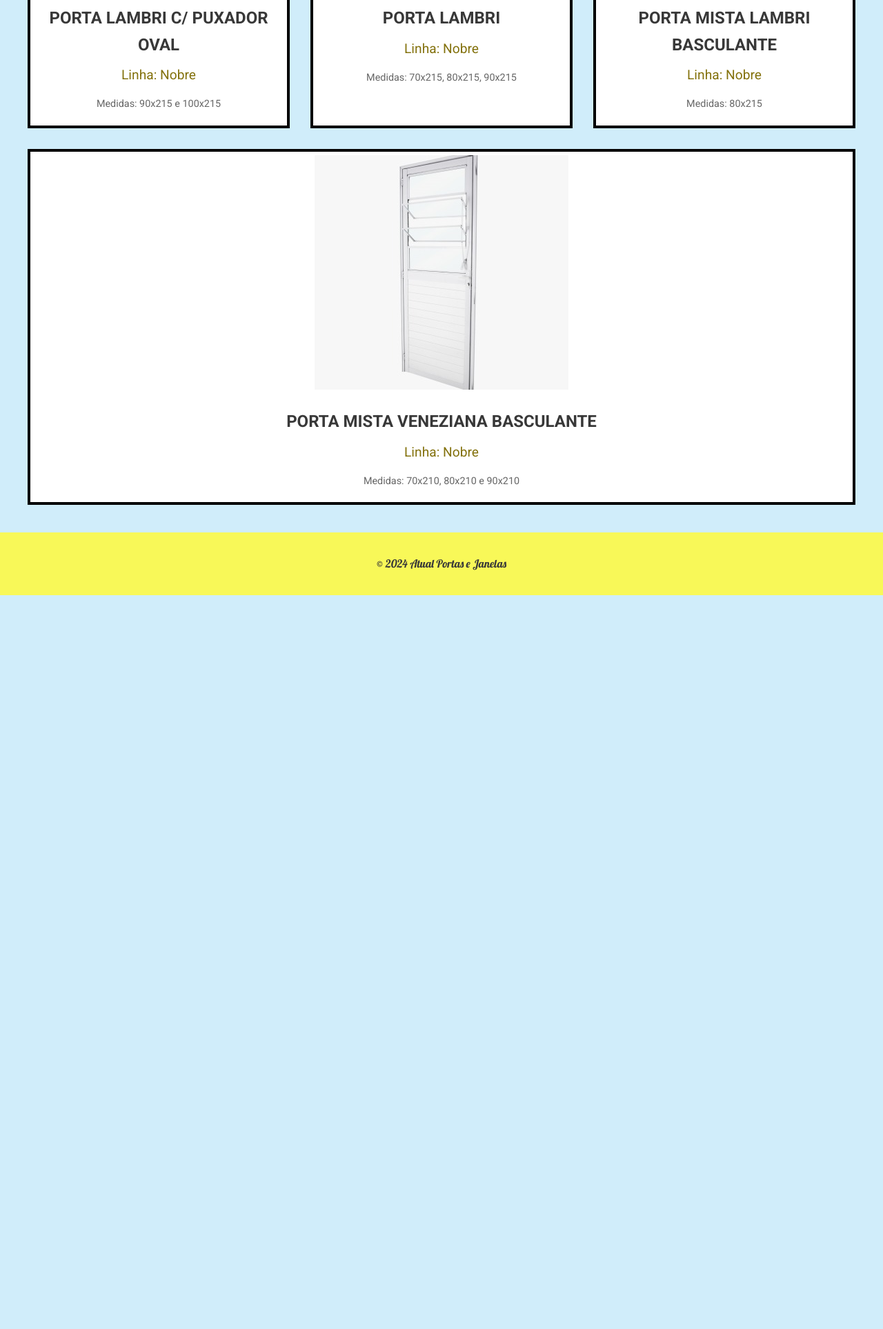
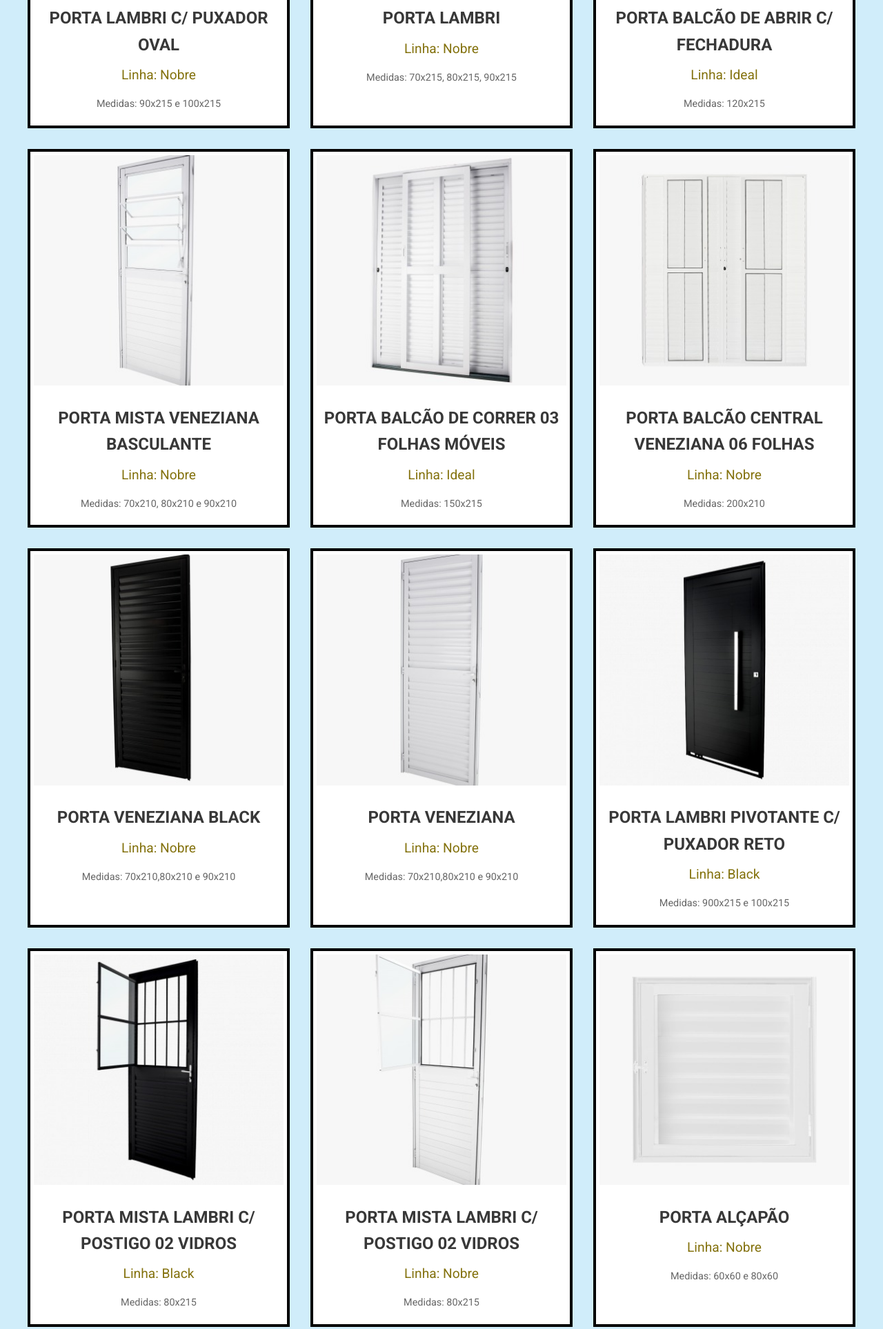
Before and after one commit to Dong0s/Portas-Janelas, a plain HTML site: page portas.html in a window 1280 px wide. Shown: the part 3040-4967 px from the top of the page at 69% size. Before the commit the page ends 3903 px from the top, so only its background shows below. Drawn offline with Linux system fonts and the light colour scheme.

Commit message:
att css/html

```diff
--- a/portas.html
+++ b/portas.html
@@ -140,16 +140,64 @@
                 <p class="installments">Medidas: 70x215, 80x215, 90x215</p>
             </article>
             <article class="product">
-                <img src="imagens/Portas/Porta (15).jpg" alt="Porta modelo 15">
-                <h2>PORTA MISTA LAMBRI BASCULANTE</h2>
+                <img src="imagens/Portas/Porta F1.jpg" alt="Porta modelo 15">
+                <h2>PORTA BALCÃO DE ABRIR C/ FECHADURA</h2>
+                <p class="price">Linha: Ideal</p>
+                <p class="installments">Medidas: 120x215</p>
+            </article>
+            <article class="product">
+                <img src="imagens/Portas/Porta (16).jpg" alt="Porta modelo 17">
+                <h2>PORTA MISTA VENEZIANA BASCULANTE</h2>
+                <p class="price">Linha: Nobre</p>
+                <p class="installments">Medidas: 70x210, 80x210 e 90x210</p>
+            </article>
+            <article class="product">
+                <img src="imagens/Portas/Porta F2.jpg" alt="Porta modelo 18">
+                <h2>PORTA BALCÃO DE CORRER 03 FOLHAS MÓVEIS</h2>
+                <p class="price">Linha: Ideal</p>
+                <p class="installments">Medidas: 150x215</p>
+            </article>
+            <article class="product">
+                <img src="imagens/Portas/Porta F3.jpg" alt="Porta modelo 19">
+                <h2>PORTA BALCÃO CENTRAL VENEZIANA 06 FOLHAS</h2>
+                <p class="price">Linha: Nobre</p>
+                <p class="installments">Medidas: 200x210</p>
+            </article>
+            <article class="product">
+                <img src="imagens/Portas/Porta F4.jpg" alt="Porta modelo 20">
+                <h2>PORTA VENEZIANA BLACK</h2>
+                <p class="price">Linha: Nobre</p>
+                <p class="installments">Medidas: 70x210,80x210 e 90x210</p>
+            </article>
+            <article class="product">
+                <img src="imagens/Portas/Porta F5.jpg" alt="Porta modelo 21">
+                <h2>PORTA VENEZIANA</h2>
+                <p class="price">Linha: Nobre</p>
+                <p class="installments">Medidas: 70x210,80x210 e 90x210</p>
+            </article>
+            <article class="product">
+                <img src="imagens/Portas/Porta F6.jpg" alt="Porta modelo 22">
+                <h2>PORTA LAMBRI PIVOTANTE C/ PUXADOR RETO</h2>
+                <p class="price">Linha: Black</p>
+                <p class="installments">Medidas: 900x215 e 100x215</p>
+            </article>
+            <article class="product">
+                <img src="imagens/Portas/Porta F7.jpg" alt="Porta modelo 23">
+                <h2>PORTA MISTA LAMBRI C/ POSTIGO 02 VIDROS</h2>
+                <p class="price">Linha: Black</p>
+                <p class="installments">Medidas: 80x215</p>
+            </article>
+            <article class="product">
+                <img src="imagens/Portas/Porta F8.jpg" alt="Porta modelo 24">
+                <h2>PORTA MISTA LAMBRI C/ POSTIGO 02 VIDROS</h2>
                 <p class="price">Linha: Nobre</p>
                 <p class="installments">Medidas: 80x215</p>
             </article>
             <article class="product">
-                <img src="imagens/Portas/Porta (16).jpg" alt="Porta modelo 16">
-                <h2>PORTA MISTA VENEZIANA BASCULANTE</h2>
+                <img src="imagens/Portas/Porta F9.jpg" alt="Porta modelo 24">
+                <h2>PORTA ALÇAPÃO</h2>
                 <p class="price">Linha: Nobre</p>
-                <p class="installments">Medidas: 70x210, 80x210 e 90x210</p>
+                <p class="installments">Medidas: 60x60 e 80x60</p>
             </article>
         </section>
     </main>
--- a/styles/style.css
+++ b/styles/style.css
@@ -199,9 +199,10 @@ footer {
 
 /* Estilo de iframe */
 iframe {
-    display: flex; /* Usa flexbox para alinhamento */
-    justify-content: center; /* Centraliza horizontalmente */
-    width: 100%; /* Largura total */
+    display: flex;
+    width: 80%; /* Largura total */
+    margin: 0 auto;
+    height: 700px;
 }
 .borda_a {
     max-width: 100%;
@@ -213,6 +214,10 @@ iframe {
 .sumir1{
  margin: 40px;
 }
+.maps1{
+    border-radius: 12px;
+}
+
 
 /* Estilos responsivos */
 @media (max-width: 1800px){
@@ -226,11 +231,12 @@ font-size: 2em;
         flex: 1 1 100%; /* Ajusta para 1 coluna em telas pequenas */
     }
     .menu {
-        flex-direction: column; /* Alinha verticalmente */
         text-align: center; /* Centraliza o texto */
     }
     .menu li {
         margin: 10px 0; /* Espaçamento entre itens */
+        margin-right: 10px;
+        margin-left: 10px;
     }
     .sumir1{
         display:none ;
@@ -238,4 +244,12 @@ font-size: 2em;
     .logo{
         text-align: center;
     }
+    .contatos_3{
+
+        background-color: var(--cor-principal);
+    }
+    .maps1{
+        height: 500px;
+        width: 100%;
+    }
 }
```
Also changed, not shown: imagens/Portas/Porta (15).jpg (deleted), imagens/Portas/Porta (23).jpg (deleted), imagens/Portas/Porta F1.jpg (renamed from imagens/Portas/Porta (22).jpg), imagens/Portas/Porta F2.jpg (renamed from imagens/Portas/Porta (25).jpg), imagens/Portas/Porta F3.jpg (renamed from imagens/Portas/Porta (24).jpg), imagens/Portas/Porta F4.jpg (renamed from imagens/Portas/Porta (21).jpg), imagens/Portas/Porta F5.jpg (renamed from imagens/Portas/Porta (20).jpg), imagens/Portas/Porta F6.jpg (renamed from imagens/Portas/Porta (19).jpg), imagens/Portas/Porta F7.jpg (renamed from imagens/Portas/Porta (18).jpg), imagens/Portas/Porta F8.jpg (renamed from imagens/Portas/Porta (17).jpg), imagens/Portas/Porta F9.jpg (renamed from imagens/Janelas/Janela (4).jpg).
